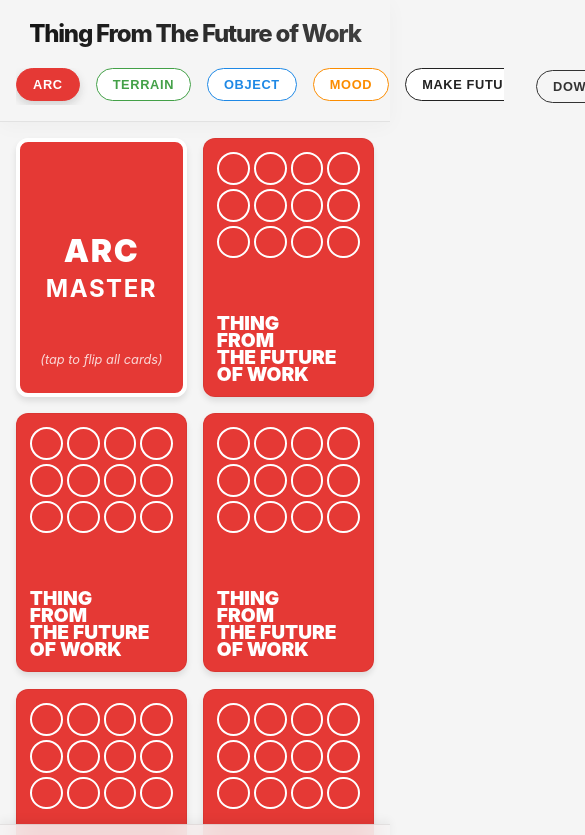
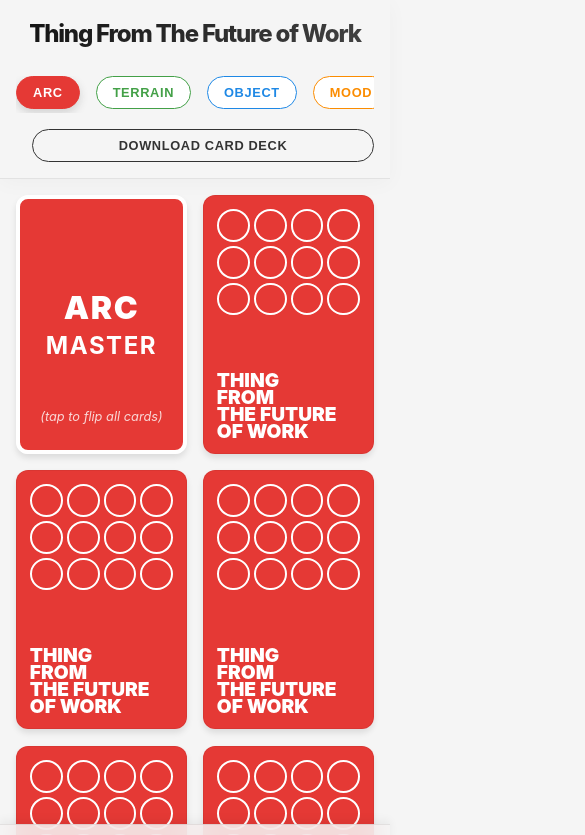
Before and after one commit to MahanMehrvarz/thing-from-the-future-of-work, a React (Vite) app: page / in a window 390 px wide. Shown: the top 835 px of the page, 585 px wide, since content can reach past the window. Built offline with nearby package versions, Linux system fonts and the light colour scheme.

Commit message:
Fix mobile header layout: Stack controls to prevent overflow

```diff
--- a/src/App.css
+++ b/src/App.css
@@ -138,6 +138,22 @@
   background-color: #333;
   color: white;
   border-color: #333;
+}
+
+/* Header Controls Container */
+.header-controls {
+  display: flex;
+  gap: 1rem;
+  align-items: center;
+}
+
+@media (max-width: 768px) {
+  .header-controls {
+    flex-direction: column;
+    align-items: stretch;
+    width: 100%;
+    margin-top: 0.5rem;
+  }
 }
 
 .tab-button {
--- a/src/App.jsx
+++ b/src/App.jsx
@@ -289,7 +289,7 @@
       <header>
         <div className="header-row">
           <h1>Thing From The Future of Work</h1>
-          <div style={{ display: 'flex', gap: '1rem', alignItems: 'center' }}>
+          <div className="header-controls">
             <Tabs
               activeTab={activeTab}
               onTabChange={setActiveTab}
```
